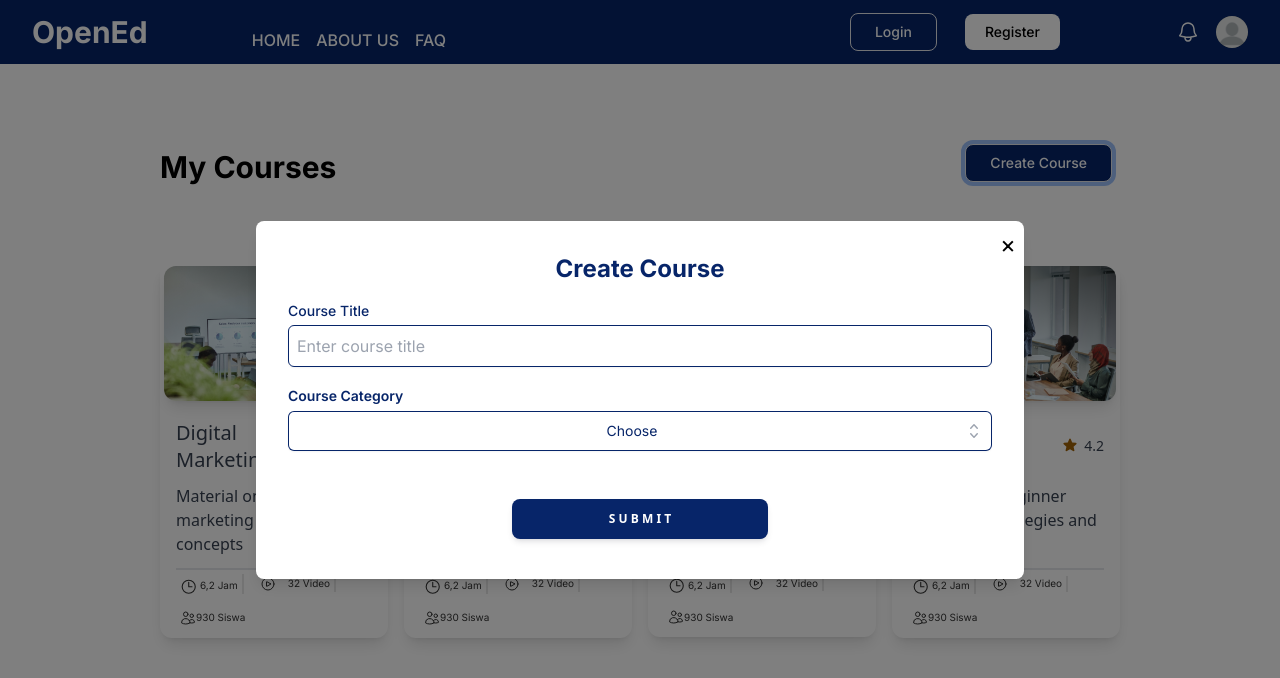
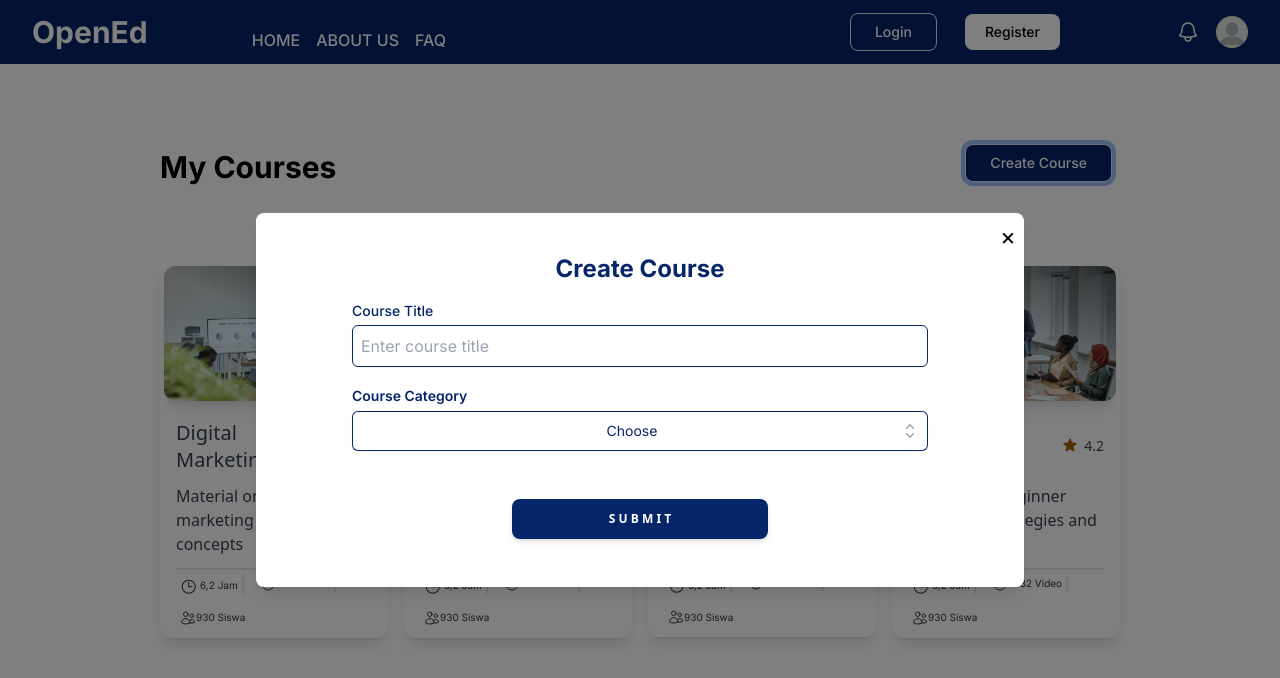
Before and after one commit to Xanvia/MOOC-IT-Center-UOP, a Next.js app in the folder frontend/: page /courses in a window 1280 px wide. Both pictures are taken after a click on the button "Create Course". Shown: the top 678 px of the page. Built offline with nearby package versions, Linux system fonts and the light colour scheme; no server answers.

Commit message:
feat: set paddings

```diff
--- a/frontend/src/app/(public)/courses/page.tsx
+++ b/frontend/src/app/(public)/courses/page.tsx
@@ -80,7 +80,7 @@ export default function Courses() {
                   id="title"
                   name="title"
                   className={`mt-1 block w-full border border-primary rounded-md shadow-sm p-2 ${
-                    formik.touched.title && formik.errors.title ? "border-red-500" : ""
+                    formik.touched.title && formik.errors.title ? "border-primary" : ""
                   }`}
                   placeholder="Enter course title"
                 />
--- a/frontend/src/components/CreateCourseModal/CreateCourseModal.tsx
+++ b/frontend/src/components/CreateCourseModal/CreateCourseModal.tsx
@@ -11,7 +11,7 @@ const CreateCourseModal: React.FC<ModalProps> = ({ isOpen, onClose, children })
 
   return (
     <div className="fixed inset-0 bg-black bg-opacity-50 flex justify-center items-center" onClick={onClose}>
-      <div className="bg-white p-8 rounded-lg shadow-lg relative max-w-3xl w-full" onClick={(e) => e.stopPropagation()}>
+      <div className="bg-white p-10 pl-24 pr-24 rounded-lg shadow-lg relative max-w-3xl w-full" onClick={(e) => e.stopPropagation()}>
         <button className="absolute top-2 right-2 text-2xl" onClick={onClose}>
           &times;
         </button>
```
